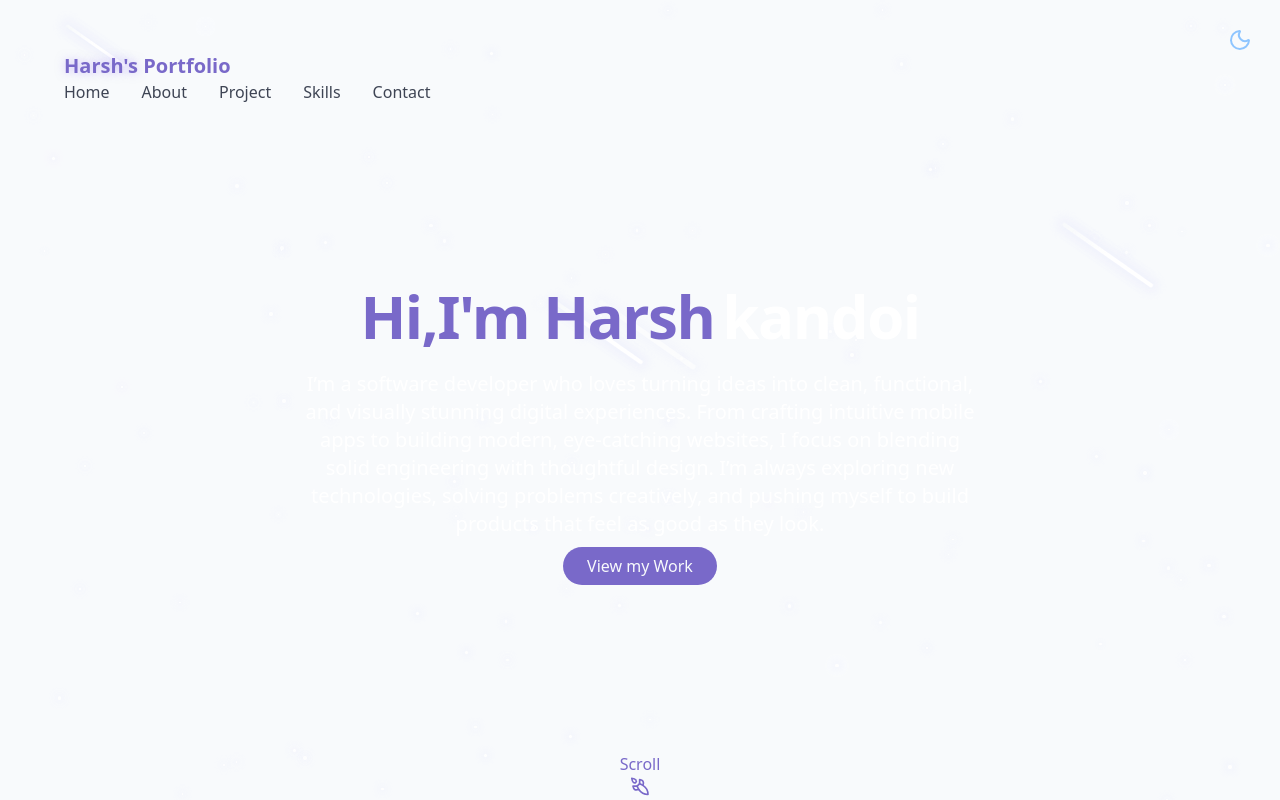
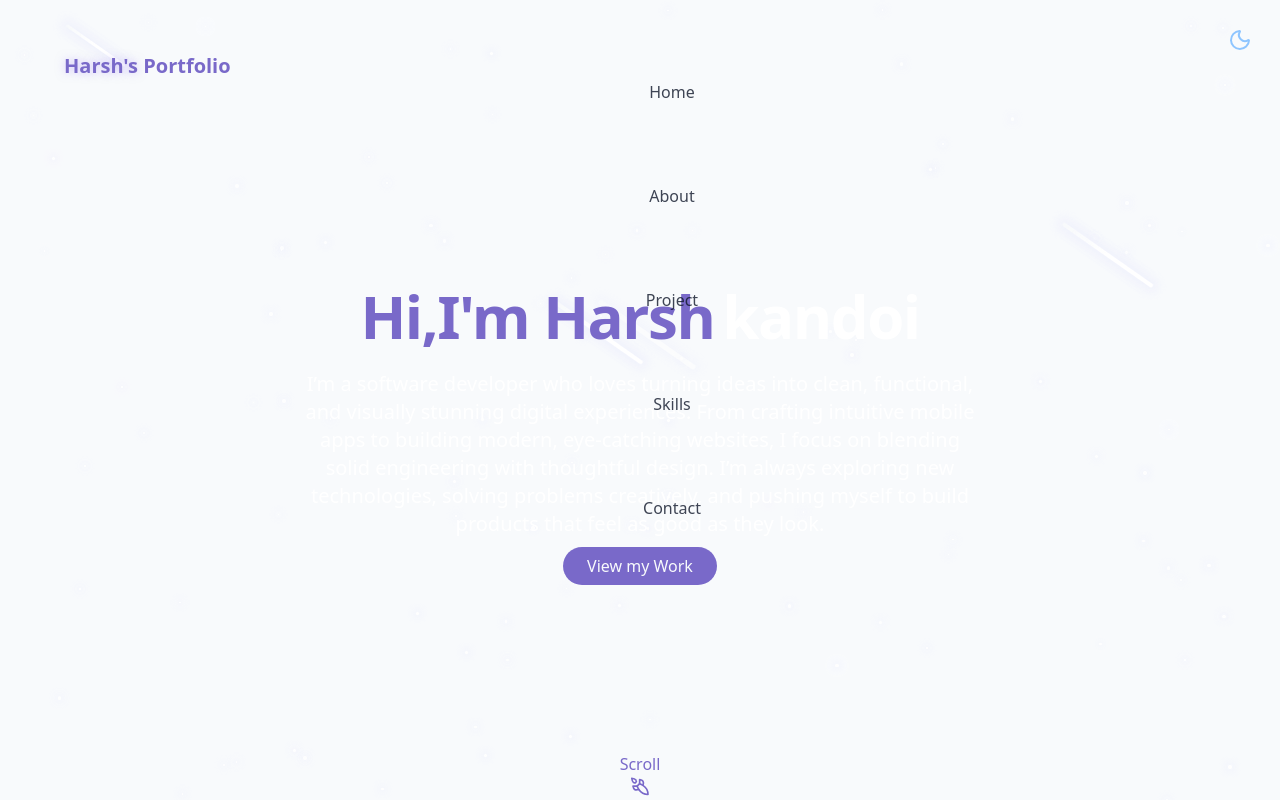
Before and after one commit to harsh1999-wp/my_portfolio, a React (Vite) app: page / in a window 1280 px wide. Shown: the top 800 px of the page. Built offline with nearby package versions, Linux system fonts and the light colour scheme.

Commit message:
made some change

```diff
--- a/src/components/Navbar.jsx
+++ b/src/components/Navbar.jsx
@@ -37,7 +37,7 @@ export const Navbar = () =>{
             </a>
 
             {/*Desktop version*/}
-            <div className="hidden md:flex space-x-8">
+            <div className="hidden md:flex flex-col gap-20">
                 { navItems.map((item , key) => (
                     <a
                        key= {key}
```
